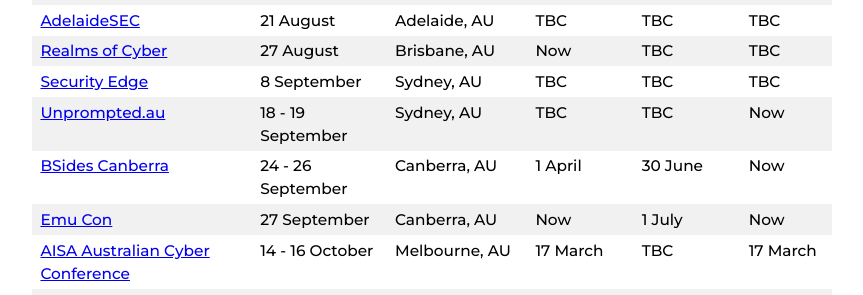
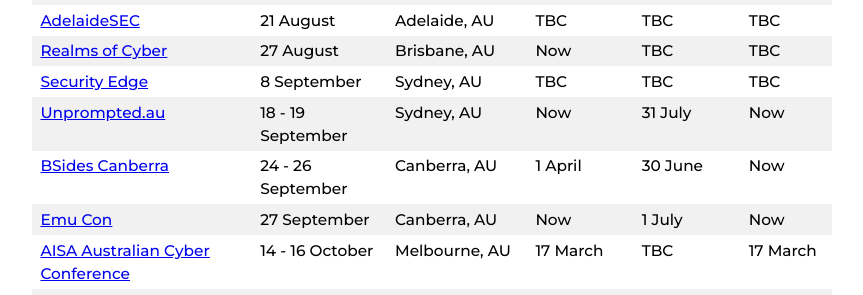
Before and after one commit to nzkarit/downundercons, a Jekyll site: the page built from index.markdown, in a window 1280 px wide and 900 px high, scrolled down 898 px. Shown: the part 157-452 px from the top of the window, without its empty margins (208-1071 px from the left). Built offline with Jekyll 4.4.1, drawn with Linux system fonts in a browser that asks for light colours.

Commit message:
Update index.markdown

```diff
--- a/index.markdown
+++ b/index.markdown
@@ -31,7 +31,7 @@ These are a list of hacker/infosec cons and meetups in the NZ and Aussie Area.
 | [AdelaideSEC](https://aisasecuritydays.com.au/) | 21 August | Adelaide, AU | TBC | TBC | TBC |
 | [Realms of Cyber](https://www.realmsofcyber.com/) | 27 August | Brisbane, AU | Now | TBC | TBC |
 | [Security Edge](https://adapt.com.au/events/security-edge/) | 8 September | Sydney, AU | TBC | TBC | TBC |
-| [Unprompted.au](https://www.unprompted.au/) | 18 - 19 September | Sydney, AU | TBC | TBC | Now |
+| [Unprompted.au](https://www.unprompted.au/) | 18 - 19 September | Sydney, AU | Now | 31 July | Now |
 | [BSides Canberra](https://www.bsidesau.com.au/) | 24 - 26 September | Canberra, AU | 1 April | 30 June | Now |
 | [Emu Con](https://con.emu.team/) | 27 September | Canberra, AU | Now | 1 July | Now |
 | [AISA Australian Cyber Conference](https://www.cyberconference.com.au/) | 14 - 16 October | Melbourne, AU | 17 March | TBC | 17 March |
```
